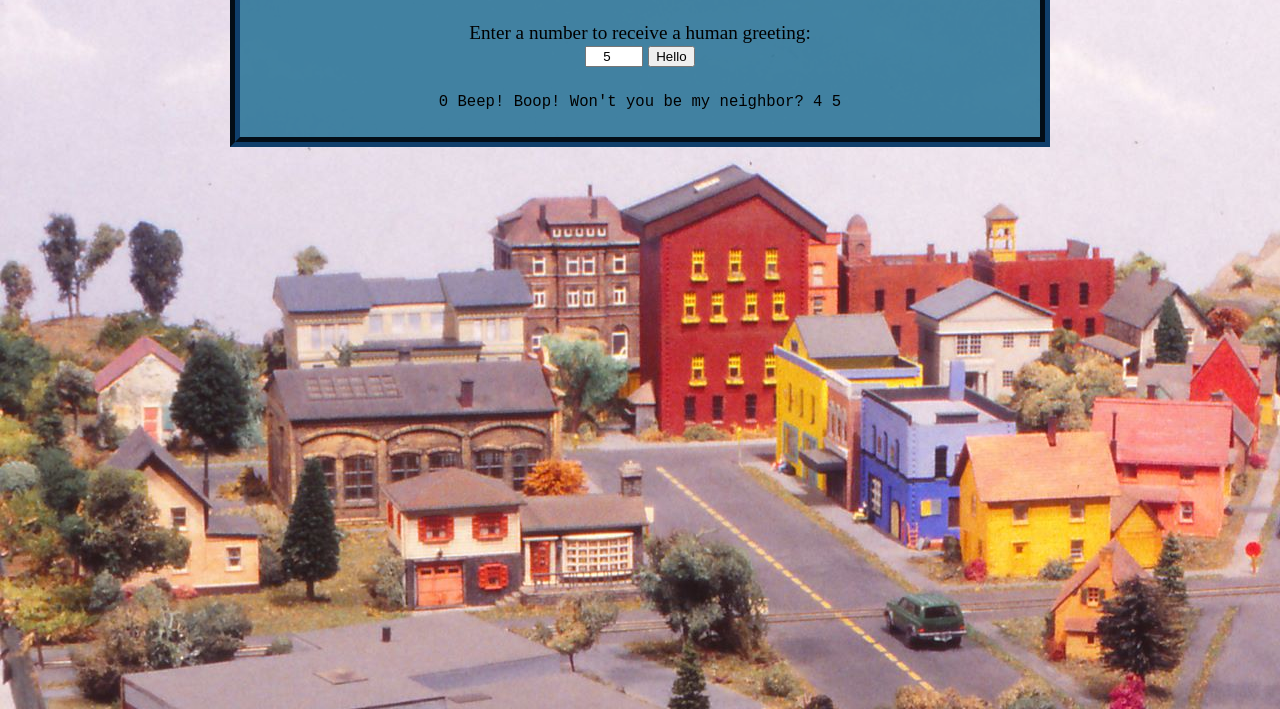
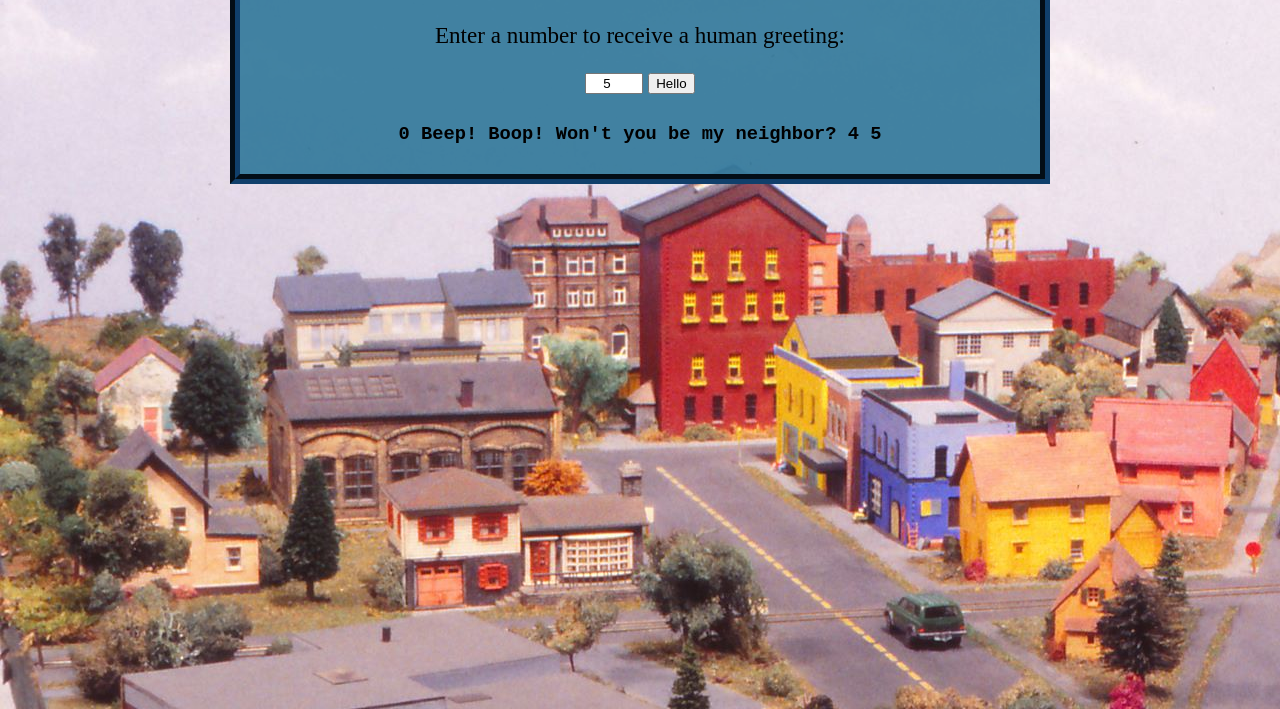
Before and after one commit to elijahchurch/Roboger-Neighborhood, a plain HTML site: page index.html in a window 1280 px wide. Both pictures are taken after typing "5" into the empty fields and a click on the button "Hello". Shown: the part 91-800 px from the top of the page. Drawn offline with Linux system fonts and the light colour scheme.

Commit message:
Add additional styling

```diff
--- a/css/styles.css
+++ b/css/styles.css
@@ -10,6 +10,8 @@ p {
 
 label {
     margin-bottom: 10px;
+    text-decoration: double;
+    font-size: larger;
 }
 
 input {
@@ -29,4 +31,6 @@ input {
 
 #returnAnswer {
     font-family: monospace;
+    font-weight: bold;
+    font-size: larger;
 }
--- a/js/scripts.js
+++ b/js/scripts.js
@@ -4,10 +4,10 @@ function roboGreeting(numberInput) {
     let numberArray = [];
     let finalResult = [];
     if (Math.sign(numberInput) === -1) {
-        finalResult.push("Mr. Roboger only wants positivity in it's neighborhood. Please enter a positive number. Boop.")
+        finalResult.push("Mr. Roboger only wants positivity in its neighborhood. Please enter a positive number. Boop.")
     }
-    if (numberInput >= 300) {
-        finalResult.push("Mr. Roboger has not drained it's morning coffee. Please enter a smaller number. Beep.")
+    if (numberInput >= 250) {
+        finalResult.push("Mr. Roboger has not drained its morning coffee. Please enter a smaller number. Beep.")
     } else {
         for (let i = 0; i <= numberInput; i += 1) {
             numberArray.push(i.toString());
```
Also changed, not shown: index.html (+1 -0 lines), 1 other file.
